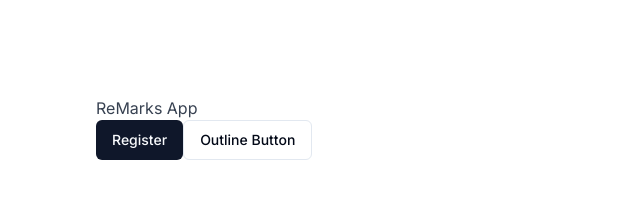
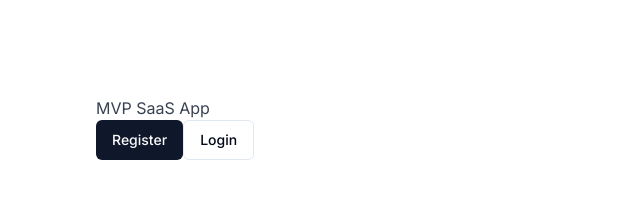
Before and after one commit to milinpaul/mvp-saas-kit, a Next.js app: page / in a window 1280 px wide. Shown: the top 210 px of the page, without its empty margins (0-640 px from the left). Built offline with nearby package versions, Linux system fonts and the light colour scheme.

Commit message:
📦 added register and login button

```diff
--- a/app/page.tsx
+++ b/app/page.tsx
@@ -1,15 +1,19 @@
-import { Button, buttonVariants } from "@/co/ui/button";
 import Link from "next/link";
-import { signIn } from "next-auth/react";
+
+import { Button } from "@/co/ui/button";
+import { routes } from "@/lib/routes";
 
 export default function Home() {
   return (
     <main className="p-24">
-      <h1 className="text-gray-700">ReMarks App</h1>
+      <h1 className="text-gray-700">MVP SaaS App</h1>
 
-      <Button>Register</Button>
-
-      <Button variant="outline">Outline Button</Button>
+      <Link href={routes.register}>
+        <Button>Register</Button>
+      </Link>
+      <Link href={routes.login}>
+        <Button variant="outline">Login</Button>
+      </Link>
     </main>
   );
 }
--- a/lib/routes.ts
+++ b/lib/routes.ts
@@ -1,3 +1,5 @@
 export const routes = {
+  register: "register",
+  login: "login",
   dashboard: "/dashboard",
 };
```
